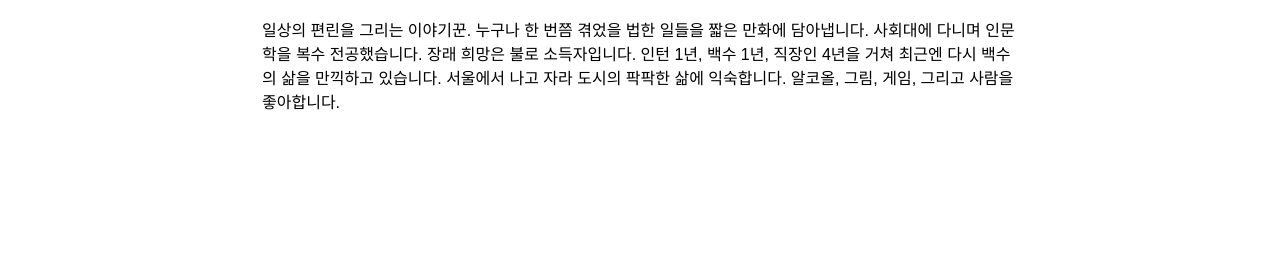
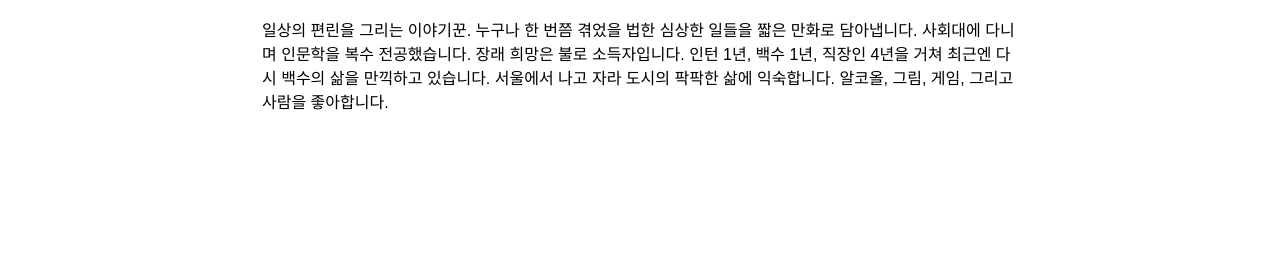
Before and after one commit to yoonjikwon/yoonjikwon.github.com, a plain HTML site: page index.html in a window 1280 px wide. Shown: the part 854-1110 px from the top of the page. Drawn offline with Linux system fonts and the light colour scheme.

Commit message:
Add files via upload

```diff
--- a/index.html
+++ b/index.html
@@ -24,7 +24,7 @@
 		  		</div>
 		  		<div id="textboxleft">
 		  		<h1>윤직원</h1>
-		    	<p>일상의 편린을 그리는 이야기꾼. 누구나 한 번쯤 겪었을 법한 일들을 짧은 만화에 담아냅니다. 사회대에 다니며 인문학을 복수 전공했습니다. 장래 희망은 불로 소득자입니다. 인턴 1년, 백수 1년, 직장인 4년을 거쳐 최근엔 다시 백수의 삶을 만끽하고 있습니다. 서울에서 나고 자라 도시의 팍팍한 삶에 익숙합니다. 알코올, 그림, 게임, 그리고 사람을 좋아합니다.</p>
+		    	<p>일상의 편린을 그리는 이야기꾼. 누구나 한 번쯤 겪었을 법한 심상한 일들을 짧은 만화로 담아냅니다. 사회대에 다니며 인문학을 복수 전공했습니다. 장래 희망은 불로 소득자입니다. 인턴 1년, 백수 1년, 직장인 4년을 거쳐 최근엔 다시 백수의 삶을 만끽하고 있습니다. 서울에서 나고 자라 도시의 팍팍한 삶에 익숙합니다. 알코올, 그림, 게임, 그리고 사람을 좋아합니다.</p>
 				<p>　</p>
 				<p>　</p>
 				</div>
```
